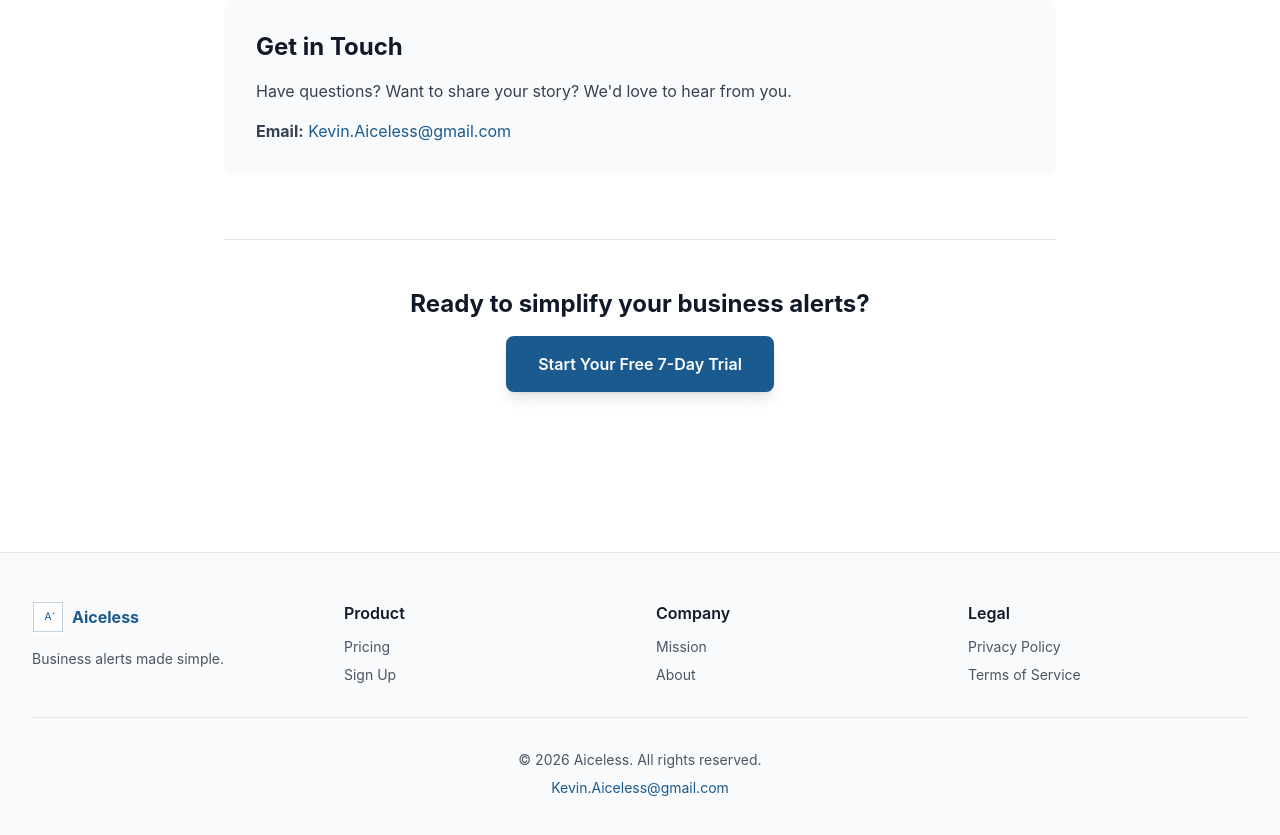
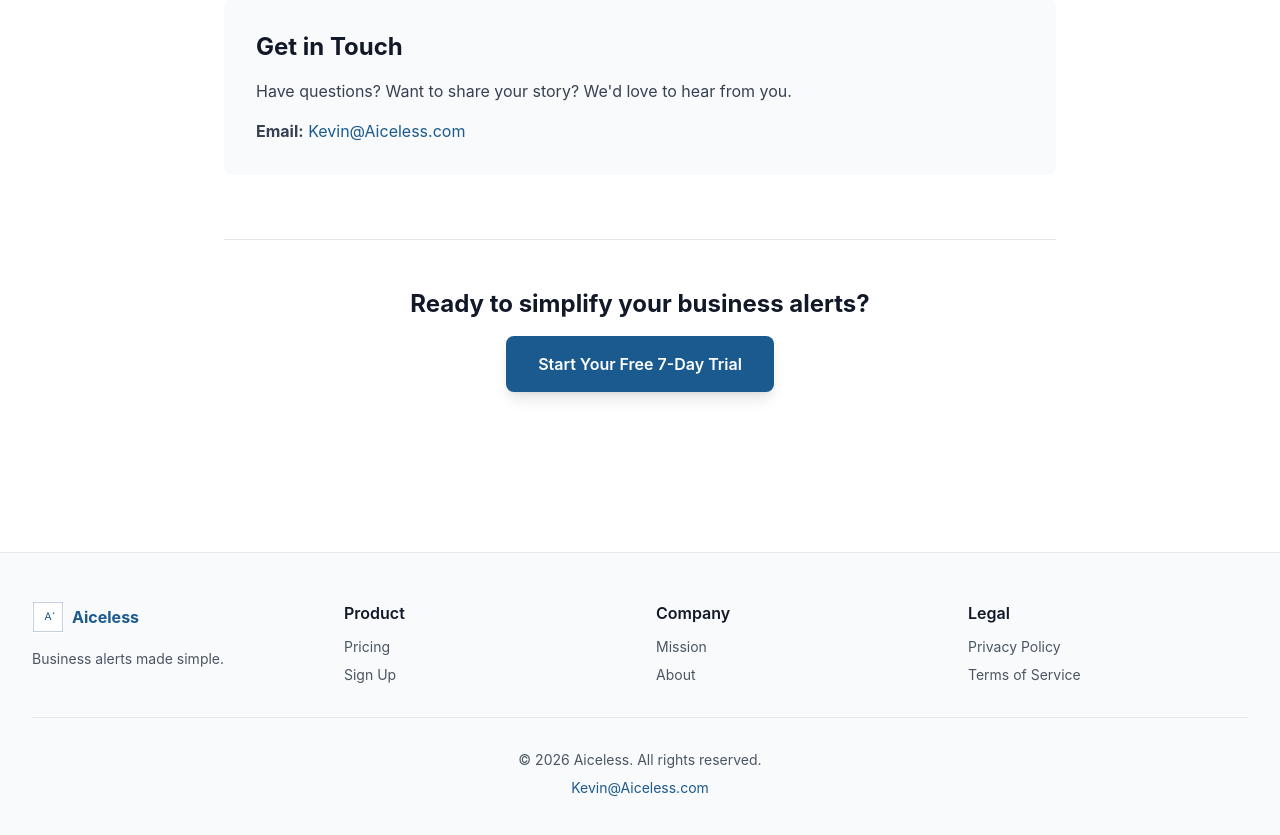
Before and after one commit to kevinaiceless-cpu/aiceless-marketing, a Next.js app: page /about in a window 1280 px wide. Shown: the part 1240-2075 px from the top of the page. Built offline with nearby package versions, Linux system fonts and the light colour scheme.

Commit message:
Updated Email Address

```diff
--- a/app/about/page.tsx
+++ b/app/about/page.tsx
@@ -90,7 +90,7 @@ export default function AboutPage() {
               Have questions? Want to share your story? We'd love to hear from you.
             </p>
             <p className="text-gray-700">
-              <strong>Email:</strong> <a href="mailto:Kevin.Aiceless@gmail.com" className="text-aiceless-blue hover:underline">Kevin.Aiceless@gmail.com</a>
+              <strong>Email:</strong> <a href="mailto:Kevin@Aiceless.com" className="text-aiceless-blue hover:underline">Kevin@Aiceless.com</a>
             </p>
           </div>
         </div>
--- a/app/data-deletion/page.tsx
+++ b/app/data-deletion/page.tsx
@@ -44,8 +44,8 @@ export default function DataDeletionPage() {
                 <h3 className="font-bold text-gray-900 mb-3 text-lg">Method 2: Via Email</h3>
                 <p className="text-gray-700 mb-3">Send an email to:</p>
                 <p className="text-lg font-semibold text-[#1B5A8E] mb-3">
-                  <a href="mailto:Kevin.Aiceless@gmail.com" className="hover:underline">
-                    Kevin.Aiceless@gmail.com
+                  <a href="mailto:Kevin@Aiceless.com" className="hover:underline">
+                    Kevin@Aiceless.com
                   </a>
                 </p>
                 <p className="text-gray-700 mb-3">Include in your email:</p>
@@ -150,7 +150,7 @@ export default function DataDeletionPage() {
               Before deleting your account, you can request a copy of your data:
             </p>
             <ol className="list-decimal list-inside space-y-2 text-gray-700 ml-4">
-              <li>Email <a href="mailto:Kevin.Aiceless@gmail.com" className="text-[#1B5A8E] hover:underline font-medium">Kevin.Aiceless@gmail.com</a></li>
+              <li>Email <a href="mailto:Kevin@Aiceless.com" className="text-[#1B5A8E] hover:underline font-medium">Kevin@Aiceless.com</a></li>
               <li>Request: "Data Export"</li>
               <li>We'll send you a JSON file with all your account data within 7 business days</li>
             </ol>
@@ -164,8 +164,8 @@ export default function DataDeletionPage() {
             <div className="bg-gray-50 p-6 rounded-lg border border-gray-200">
               <p className="text-gray-700 mb-2">
                 <strong>Email:</strong>{' '}
-                <a href="mailto:Kevin.Aiceless@gmail.com" className="text-[#1B5A8E] hover:underline">
-                  Kevin.Aiceless@gmail.com
+                <a href="mailto:Kevin@Aiceless.com" className="text-[#1B5A8E] hover:underline">
+                  Kevin@Aiceless.com
                 </a>
               </p>
               <p className="text-gray-700">
--- a/app/layout.tsx
+++ b/app/layout.tsx
@@ -156,8 +156,8 @@ export default function RootLayout({
             <div className="border-t border-gray-200 mt-8 pt-8 text-center text-sm text-gray-600">
               <p>© {new Date().getFullYear()} Aiceless. All rights reserved.</p>
               <p className="mt-2">
-                <a href="mailto:Kevin.Aiceless@gmail.com" className="text-aiceless-blue hover:underline">
-                  Kevin.Aiceless@gmail.com
+                <a href="mailto:Kevin@Aiceless.com" className="text-aiceless-blue hover:underline">
+                  Kevin@Aiceless.com
                 </a>
               </p>
             </div>
--- a/app/pricing/page.tsx
+++ b/app/pricing/page.tsx
@@ -185,7 +185,7 @@ export default function PricingPage() {
             </ul>
 
             <a
-              href="mailto:Kevin.Aiceless@gmail.com?subject=Enterprise%20Inquiry"
+              href="mailto:Kevin@Aiceless.com?subject=Enterprise%20Inquiry"
               className="block w-full py-3 px-4 bg-gray-100 text-gray-900 text-center rounded-lg hover:bg-gray-200 transition font-semibold"
             >
               Contact Us
@@ -245,7 +245,7 @@ export default function PricingPage() {
             Still have questions?
           </h2>
           <p className="text-gray-600 mb-6">
-            Email us at <a href="mailto:Kevin.Aiceless@gmail.com" className="text-aiceless-blue hover:underline">Kevin.Aiceless@gmail.com</a>
+            Email us at <a href="mailto:Kevin@Aiceless.com" className="text-aiceless-blue hover:underline">Kevin@Aiceless.com</a>
           </p>
           <a
             href="https://my-alert-app.vercel.app/signup"
--- a/app/terms/page.tsx
+++ b/app/terms/page.tsx
@@ -116,7 +116,7 @@ export default function TermsPage() {
               For questions about these terms, please contact us:
             </p>
             <p className="text-gray-700">
-              <strong>Email:</strong> <a href="mailto:Kevin.Aiceless@gmail.com" className="text-aiceless-blue hover:underline">Kevin.Aiceless@gmail.com</a>
+              <strong>Email:</strong> <a href="mailto:Kevin@Aiceless.com" className="text-aiceless-blue hover:underline">Kevin@Aiceless.com</a>
             </p>
           </section>
 
```
